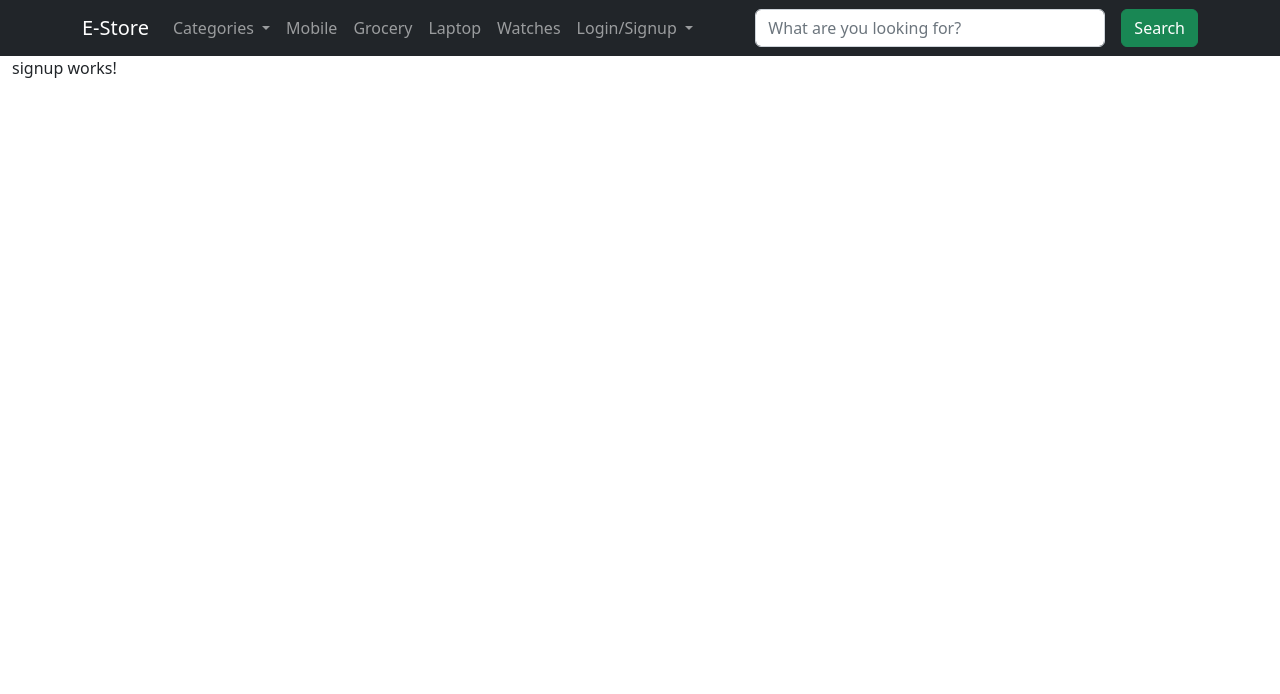
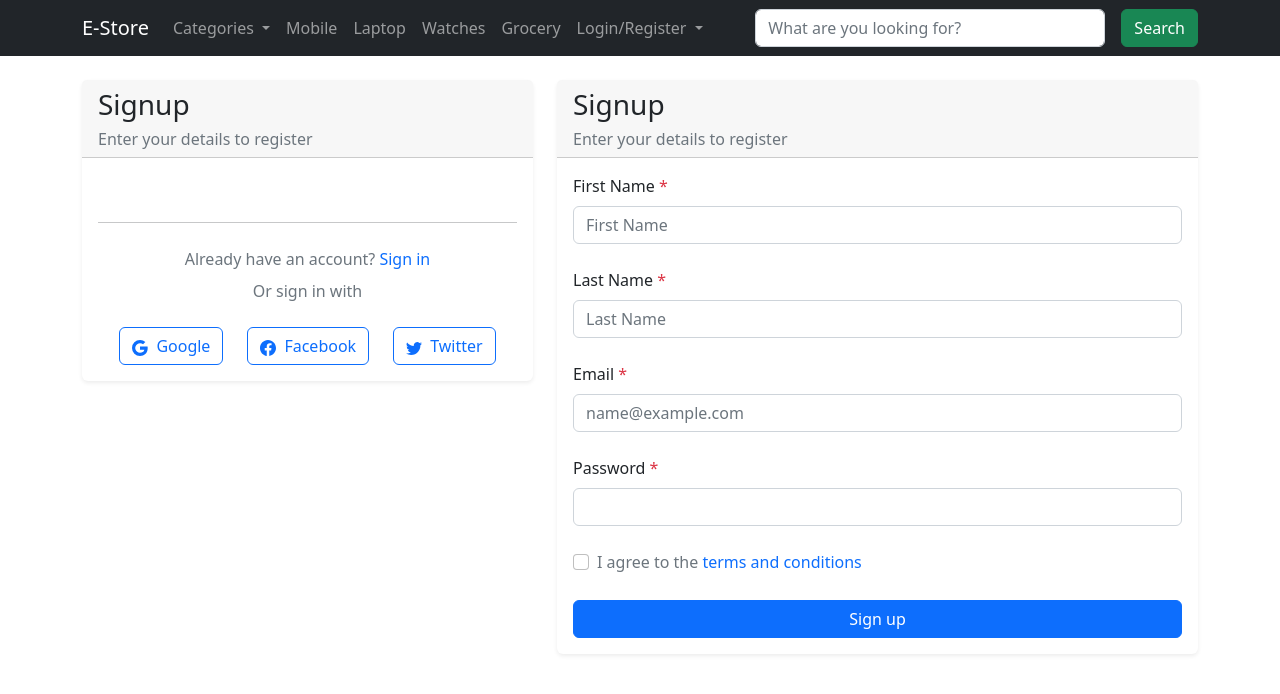
Before and after one commit to cenajhonakash/EStore_web, an Angular app: page /register in a window 1280 px wide. Shown: the top 694 px of the page. Built offline with nearby package versions, Linux system fonts and the light colour scheme.

Commit message:
Added Signup page & fixed card alignment beside each other at signup

```diff
--- a/src/app/app-routing.module.ts
+++ b/src/app/app-routing.module.ts
@@ -6,11 +6,11 @@ import { SignupComponent } from './components/pages/signup/signup.component';
 
 const routes: Routes = [
   {
-    path: "home", component: HomeComponent
+    path: "home", component: HomeComponent, title: "Home | Estore"
   }, {
-    path: "login", component: LoginComponent
+    path: "login", component: LoginComponent, title: "Estore | Login"
   }, {
-    path: "register", component: SignupComponent
+    path: "register", component: SignupComponent, title: "Estore | Signup"
   }];
 
 @NgModule({
--- a/src/app/components/common/navbar/navbar.component.html
+++ b/src/app/components/common/navbar/navbar.component.html
@@ -1,6 +1,6 @@
 <nav class="navbar sticky-top navbar-expand-lg navbar-dark bg-dark">
     <div class="container">
-        <a class="navbar-brand" href="#">E-Store</a>
+        <a class="navbar-brand" [routerLink]="'/home'">E-Store</a>
         <button class="navbar-toggler" type="button" data-toggle="collapse" data-target="#navbarSupportedContent"
             aria-controls="navbarSupportedContent" aria-expanded="false" aria-label="Toggle navigation" (click)="toggle()">
             <span class="navbar-toggler-icon"></span>
@@ -14,41 +14,41 @@
                         Categories
                     </a>
                     <div class="dropdown-menu" aria-labelledby="navbarDropdown">
-                        <a class="dropdown-item" href="#">Fashion</a>
-                        <a class="dropdown-item" href="#">Electronics</a>
-                        <a class="dropdown-item" href="#">Appliances</a>
-                        <a class="dropdown-item" href="#">Home Decor</a>
-                        <a class="dropdown-item" href="#">Beauty & Personal Care</a>
-                        <a class="dropdown-item" href="#">Study</a>
-                        <a class="dropdown-item" href="#">Kids & Toys</a>
-                        <a class="dropdown-item" href="#">Kitchen</a>
+                        <a class="dropdown-item" [routerLink]="'/fashion'">Fashion</a>
+                        <a class="dropdown-item" [routerLink]="'/electronics'">Electronics</a>
+                        <a class="dropdown-item" [routerLink]="'/appliances'">Appliances</a>
+                        <a class="dropdown-item" [routerLink]="'/home-decor'">Home Decor</a>
+                        <a class="dropdown-item" [routerLink]="'/bpc'">Beauty & Personal Care</a>
+                        <a class="dropdown-item" [routerLink]="'/study'">Study</a>
+                        <a class="dropdown-item" [routerLink]="'/kt'">Kids & Toys</a>
+                        <a class="dropdown-item" [routerLink]="'/kitchen'">Kitchen</a>
                     </div>
                 </li>
                 <li class="nav-item">
-                    <a class="nav-link" href="#">Mobile</a>
+                    <a class="nav-link" [routerLink]="'/electronics/mobile'">Mobile</a>
                 </li>
                 <li class="nav-item">
-                    <a class="nav-link" href="#">Grocery</a>
+                    <a class="nav-link" [routerLink]="'/electronics/laptop'">Laptop</a>
                 </li>
                 <li class="nav-item">
-                    <a class="nav-link" href="#">Laptop</a>
+                    <a class="nav-link" [routerLink]="'/fashion'">Watches</a>
                 </li>
                 <li class="nav-item">
-                    <a class="nav-link" href="#">Watches</a>
+                    <a class="nav-link" [routerLink]="'/grocery'">Grocery</a>
                 </li>
                 <li class="nav-item dropdown">
                     <a class="nav-link dropdown-toggle" href="#" id="navbarDropdown" role="button"
                         data-bs-toggle="dropdown" aria-haspopup="true" aria-expanded="false">
-                        Login/Signup
+                        Login/Register
                     </a>
                     <div class="dropdown-menu" aria-labelledby="navbarDropdown">
-                        <a class="dropdown-item" href="#">Login</a>
+                        <a class="dropdown-item" [routerLink]="'/login'">Login</a>
                         <div class="dropdown-divider"></div>
-                        <a class="dropdown-item" href="#">Signup</a>
+                        <a class="dropdown-item" [routerLink]="'/register'">Register</a>
                         <div class="dropdown-divider"></div>
-                        <a class="dropdown-item" href="#">Join Prime</a>
+                        <a class="dropdown-item" [routerLink]="'/prime'">Join Prime</a>
                         <div class="dropdown-divider"></div>
-                        <a class="dropdown-item" href="#">Become Seller</a>
+                        <a class="dropdown-item" [routerLink]="'/seller'">Become Seller</a>
                     </div>
                 </li>
             </ul>
--- a/src/app/components/pages/signup/signup.component.html
+++ b/src/app/components/pages/signup/signup.component.html
@@ -1 +1,105 @@
-<p>signup works!</p>
+<div class="container">
+    <div class="row mt-4">
+        <div class="col-lg-5 mb-4">
+            <div class="card border-0 shadow-sm">
+                <div class="card-header">
+                    <h2 class="h3">Signup</h2>
+                    <h3 class="fs-6 fw-normal text-secondary m-0">Enter your details to register</h3>
+                </div>
+                <div class="card-body">
+                    <div class="row">
+                        <div class="col-12">
+                            <hr class="mt-5 mb-4 border-secondary-subtle">
+                            <p class="m-0 text-secondary text-center">Already have an account? <a href="#!"
+                                    class="link-primary text-decoration-none">Sign in</a></p>
+                        </div>
+                    </div>
+                    <div class="row">
+                        <div class="col-12">
+                            <p class="mt-2 mb-4 text-secondary text-center">Or sign in with</p>
+                            <div class="d-flex justify-content-center gap-4 flex-column flex-xl-row">
+                                <a href="#!" class="btn bsb-btn-xl btn-outline-primary">
+                                    <svg xmlns="http://www.w3.org/2000/svg" width="16" height="16" fill="currentColor"
+                                        class="bi bi-google" viewBox="0 0 16 16">
+                                        <path
+                                            d="M15.545 6.558a9.42 9.42 0 0 1 .139 1.626c0 2.434-.87 4.492-2.384 5.885h.002C11.978 15.292 10.158 16 8 16A8 8 0 1 1 8 0a7.689 7.689 0 0 1 5.352 2.082l-2.284 2.284A4.347 4.347 0 0 0 8 3.166c-2.087 0-3.86 1.408-4.492 3.304a4.792 4.792 0 0 0 0 3.063h.003c.635 1.893 2.405 3.301 4.492 3.301 1.078 0 2.004-.276 2.722-.764h-.003a3.702 3.702 0 0 0 1.599-2.431H8v-3.08h7.545z" />
+                                    </svg>
+                                    <span class="ms-2 fs-6">Google</span>
+                                </a>
+                                <a href="#!" class="btn bsb-btn-xl btn-outline-primary">
+                                    <svg xmlns="http://www.w3.org/2000/svg" width="16" height="16" fill="currentColor"
+                                        class="bi bi-facebook" viewBox="0 0 16 16">
+                                        <path
+                                            d="M16 8.049c0-4.446-3.582-8.05-8-8.05C3.58 0-.002 3.603-.002 8.05c0 4.017 2.926 7.347 6.75 7.951v-5.625h-2.03V8.05H6.75V6.275c0-2.017 1.195-3.131 3.022-3.131.876 0 1.791.157 1.791.157v1.98h-1.009c-.993 0-1.303.621-1.303 1.258v1.51h2.218l-.354 2.326H9.25V16c3.824-.604 6.75-3.934 6.75-7.951z" />
+                                    </svg>
+                                    <span class="ms-2 fs-6">Facebook</span>
+                                </a>
+                                <a href="#!" class="btn bsb-btn-xl btn-outline-primary">
+                                    <svg xmlns="http://www.w3.org/2000/svg" width="16" height="16" fill="currentColor"
+                                        class="bi bi-twitter" viewBox="0 0 16 16">
+                                        <path
+                                            d="M5.026 15c6.038 0 9.341-5.003 9.341-9.334 0-.14 0-.282-.006-.422A6.685 6.685 0 0 0 16 3.542a6.658 6.658 0 0 1-1.889.518 3.301 3.301 0 0 0 1.447-1.817 6.533 6.533 0 0 1-2.087.793A3.286 3.286 0 0 0 7.875 6.03a9.325 9.325 0 0 1-6.767-3.429 3.289 3.289 0 0 0 1.018 4.382A3.323 3.323 0 0 1 .64 6.575v.045a3.288 3.288 0 0 0 2.632 3.218 3.203 3.203 0 0 1-.865.115 3.23 3.23 0 0 1-.614-.057 3.283 3.283 0 0 0 3.067 2.277A6.588 6.588 0 0 1 .78 13.58a6.32 6.32 0 0 1-.78-.045A9.344 9.344 0 0 0 5.026 15z" />
+                                    </svg>
+                                    <span class="ms-2 fs-6">Twitter</span>
+                                </a>
+                            </div>
+                        </div>
+                    </div>
+                </div>
+            </div>
+        </div>
+        <div class="col-lg-7 mb-4">
+            <div class="card border-0 shadow-sm">
+                <div class="card-header">
+                    <h2 class="h3">Signup</h2>
+                    <h3 class="fs-6 fw-normal text-secondary m-0">Enter your details to register</h3>
+                </div>
+                <div class="card-body">
+                    <form action="#!">
+                        <div class="row gy-3 gy-md-4 overflow-hidden">
+                            <div class="col-12">
+                                <label for="firstName" class="form-label">First Name <span
+                                        class="text-danger">*</span></label>
+                                <input type="email" class="form-control" name="firstName" id="firstName"
+                                    placeholder="First Name" required>
+                            </div>
+                            <div class="col-12">
+                                <label for="lastName" class="form-label">Last Name <span
+                                        class="text-danger">*</span></label>
+                                <input type="email" class="form-control" name="lastName" id="lastName"
+                                    placeholder="Last Name" required>
+                            </div>
+                            <div class="col-12">
+                                <label for="email" class="form-label">Email <span class="text-danger">*</span></label>
+                                <input type="email" class="form-control" name="email" id="email"
+                                    placeholder="name@example.com" required>
+                            </div>
+                            <div class="col-12">
+                                <label for="password" class="form-label">Password <span
+                                        class="text-danger">*</span></label>
+                                <input type="password" class="form-control" name="password" id="password" value=""
+                                    required>
+                            </div>
+                            <div class="col-12">
+                                <div class="form-check">
+                                    <input class="form-check-input" type="checkbox" value="" name="iAgree" id="iAgree"
+                                        required>
+                                    <label class="form-check-label text-secondary" for="iAgree">
+                                        I agree to the <a href="#!" class="link-primary text-decoration-none">terms
+                                            and
+                                            conditions</a>
+                                    </label>
+                                </div>
+                            </div>
+                            <div class="col-12">
+                                <div class="d-grid">
+                                    <button class="btn bsb-btn-xl btn-primary" type="submit">Sign up</button>
+                                </div>
+                            </div>
+                        </div>
+                    </form>
+                </div>
+            </div>
+        </div>
+    </div>
+</div>
```
